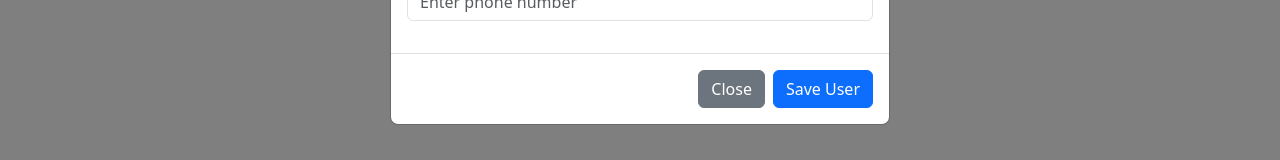
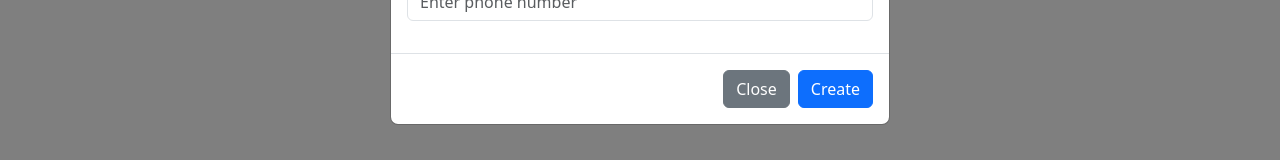
Before and after one commit to kadriozcan/UserManagement-NextJS, a Next.js app: page /users in a window 1280 px wide. Both pictures are taken after a click on the button "New User". Shown: the part 373-533 px from the top of the page. Built offline with nearby package versions, Linux system fonts and the light colour scheme; no server answers.

Commit message:
button name changed

```diff
--- a/app/users/newuser-modal.tsx
+++ b/app/users/newuser-modal.tsx
@@ -74,7 +74,7 @@ const NewUserModal = ({
           Close
         </Button>
         <Button variant="primary" onClick={handleSave}>
-          Save User
+          Create
         </Button>
       </Modal.Footer>
     </Modal>
```
